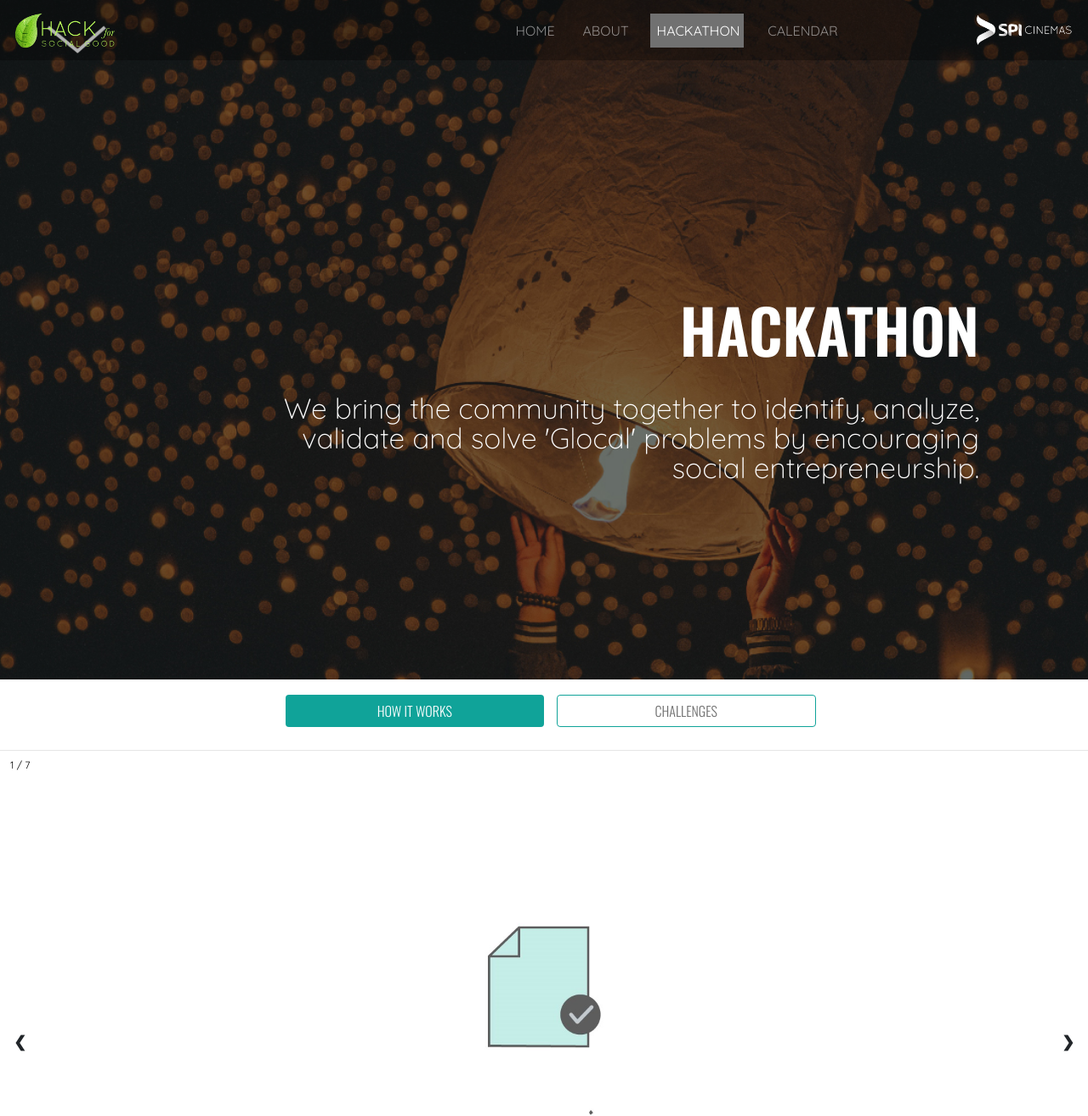
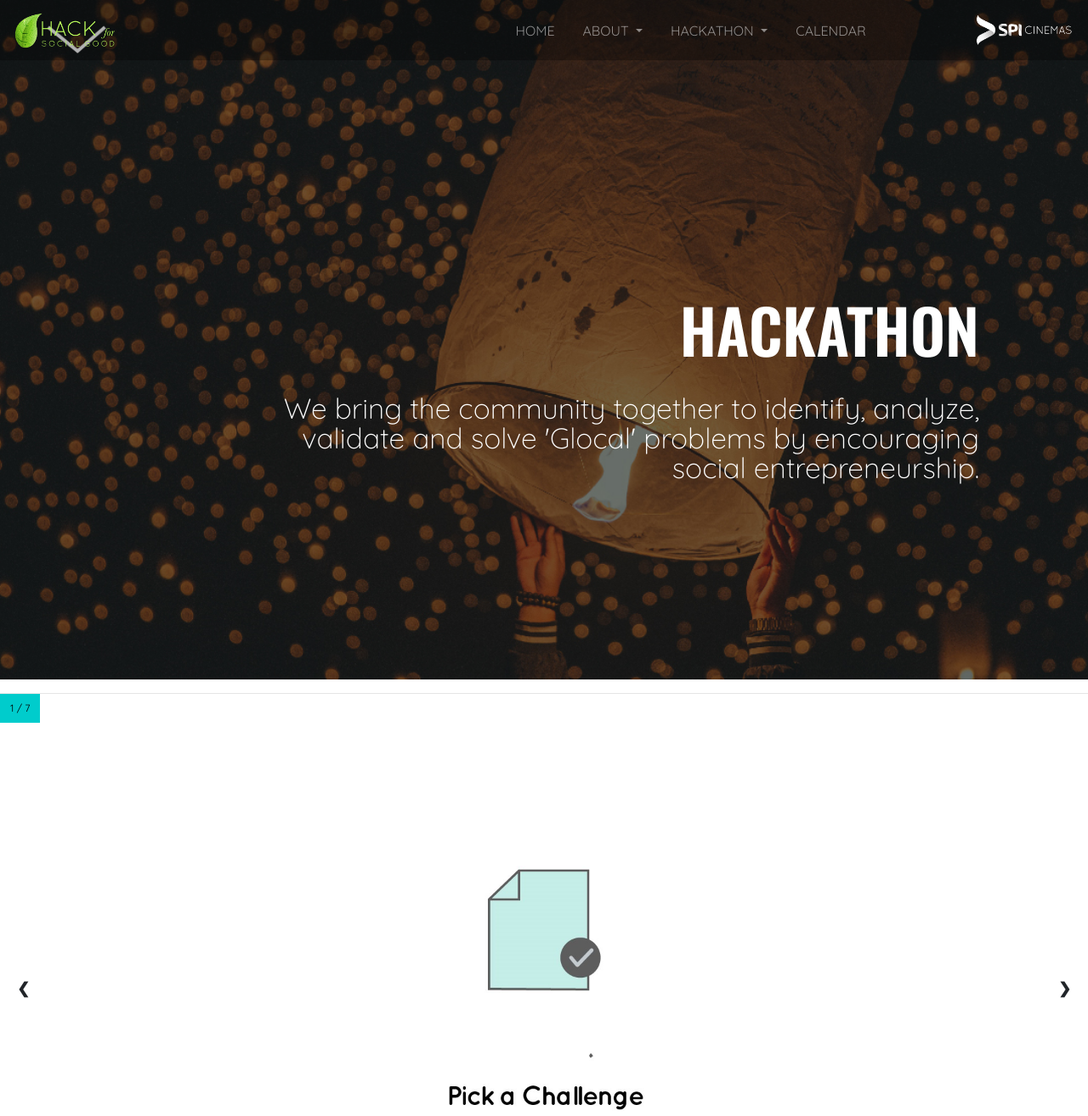
Before and after one commit to AD97/HackForSocialGood, a plain HTML site: page hackathon.html in a window 1280 px wide. Shown: the top 1314 px of the page at 85% size. Drawn offline with nearby package versions, Linux system fonts and the light colour scheme.

```diff
--- a/hackathon.html
+++ b/hackathon.html
@@ -50,11 +50,24 @@
               <span class="sr-only ">(current)</span>
             </a>
           </li>
-          <li class="nav-item ">
-            <a class="nav-link " href="about-us.html ">ABOUT</a>
+          <li class="nav-item dropdown">
+          <a class="nav-link dropdown-toggle" href="#" id="navbardrop" data-toggle="dropdown">
+          ABOUT
+          </a>
+          <div class="dropdown-menu">
+          <a class="dropdown-item" href="about-us.html">ABOUT US</a>
+          <a class="dropdown-item" href="alliances.html">ALLIANCES</a>
+          </div>
           </li>
-          <li class="nav-item ">
-            <a class="nav-link active " href="hackathon.html ">HACKATHON</a>
+          <li class="nav-item dropdown">
+          <a class="nav-link dropdown-toggle" href="#" id="navbardrop" data-toggle="dropdown">
+          HACKATHON
+          </a>
+          <div class="dropdown-menu">
+          <a class="dropdown-item" href="hackathon.html">HOW IT WORKS</a>
+          <a class="dropdown-item" href="challenges.html">CHALLENGES</a>
+          </div>
+          </li>
           </li>
           <li class="nav-item ">
             <a class="nav-link " href="calendar.html ">CALENDAR</a>
@@ -164,31 +177,6 @@
 
   </div>
 
-  <div id="main ">
-    <nav class="navbar navbar-expand-lg navbar-light ">
-      <div class=" container-fluid ">
-        <div class="row " style="width: 103%; ">
-          <div class="col-lg-6 col-md-6 col-sm-6 col-6 navdown " style="text-align: right; ">
-            <a class=" nav-link-down " href="hackathon.html ">
-
-              <div class="btn btn-md active-link " style="color: white; width: 50%;font-family: 'Oswald', sans-serif; font-weight:
-  200; ">HOW IT WORKS</div>
-            </a>
-          </div>
-          <div class="col-lg-6 col-md-6 col-sm-6 col-6 navdown " style="text-align: left; ">
-            <a class=" nav-link-down " href="challenges.html ">
-
-              <div class="btn btn-md " style=" width: 50%; border: 1px solid #10a399;font-family: 'Oswald', sans-serif; font-weight:
-  200; ">CHALLENGES</div>
-            </a>
-          </div>
-
-
-        </div>
-
-      </div>
-    </nav>
-  </div>
 
   <hr style="margin-bottom: 0; ">
 
@@ -214,13 +202,13 @@ img {vertical-align: middle;}
   position: absolute;
   top: 50%;
   width: auto;
-  padding: 16px;
+  padding: 20px;
   margin-top: -22px;
   color: white;
   font-weight: bold;
   font-size: 18px;
-  transition: 0.6s ease;
-  border-radius: 0 3px 3px 0;
+  transition: 0.5s ease;
+
 }
 
 /* Position the "next button" to the right */
@@ -232,7 +220,10 @@ img {vertical-align: middle;}
 /* On hover, add a black background color with a little bit see-through */
 .prev:hover, .next:hover {
   background-color: #00CCCC;
+  border-radius: 200%;
+
 }
+
 
 /* Caption text */
 .text {
@@ -252,6 +243,7 @@ img {vertical-align: middle;}
   padding: 8px 12px;
   position: absolute;
   top: 0;
+  background-color: #00CCCC;
 }
 
 /* The dots/bullets/indicators */
@@ -340,8 +332,8 @@ img {vertical-align: middle;}
   <div class="text">Caption Three</div>
 </div>
 
-<a class="prev" onclick="plusSlides(-1)">&#10094;</a>
-<a class="next" onclick="plusSlides(1)">&#10095;</a>
+<a class="prev img-circle" onclick="plusSlides(-1)">&#10094;</a>
+<a class="next img-circle" onclick="plusSlides(1)">&#10095;</a>
 
 </div>
 <br>
```
Also changed, not shown: img/Arrow-30.png (added), img/Events-29.png (added), img/Hackathon-29.png (added), img/Stories-29.png (added), img/testimonials-06.png (added), img/testimonials-07.png (added).
